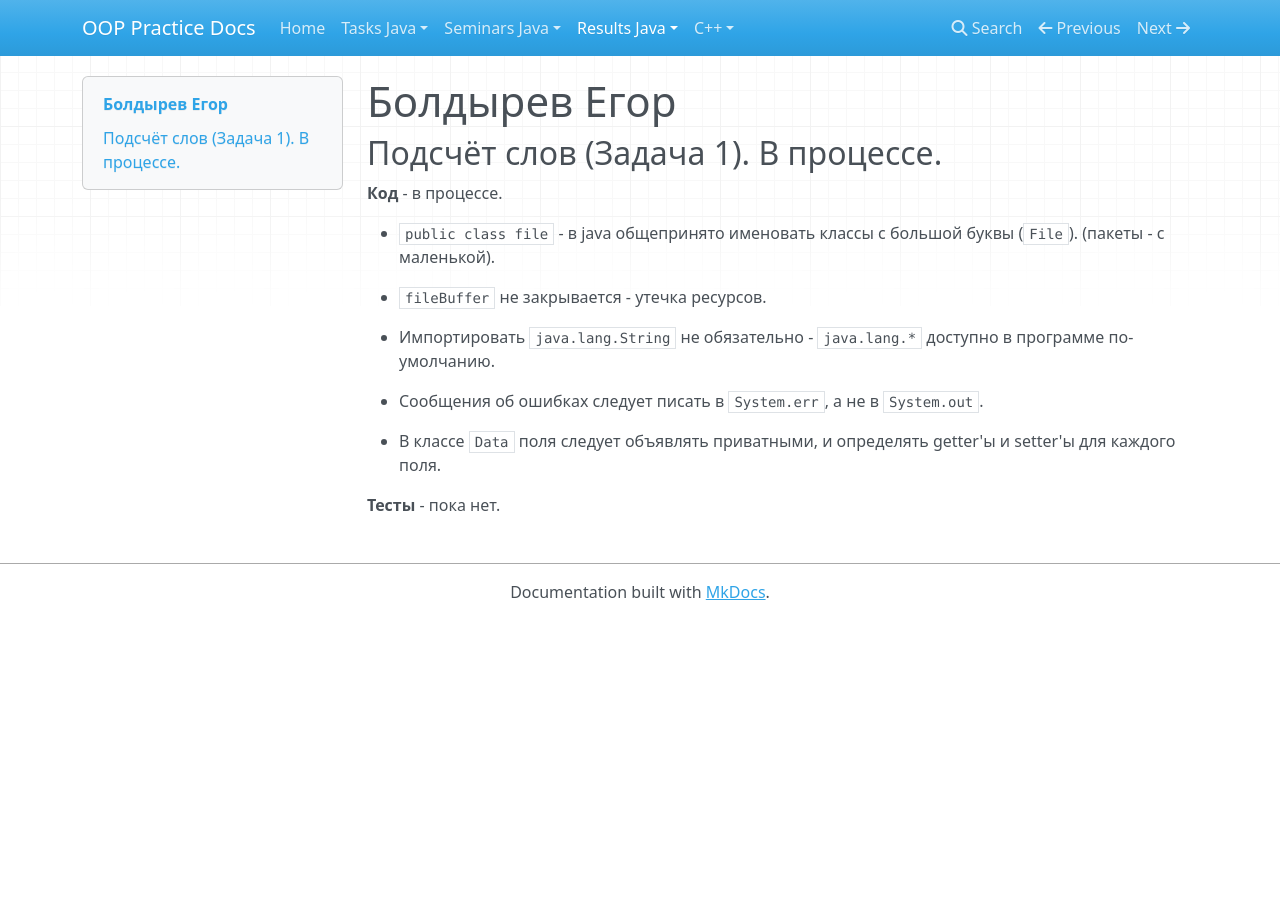
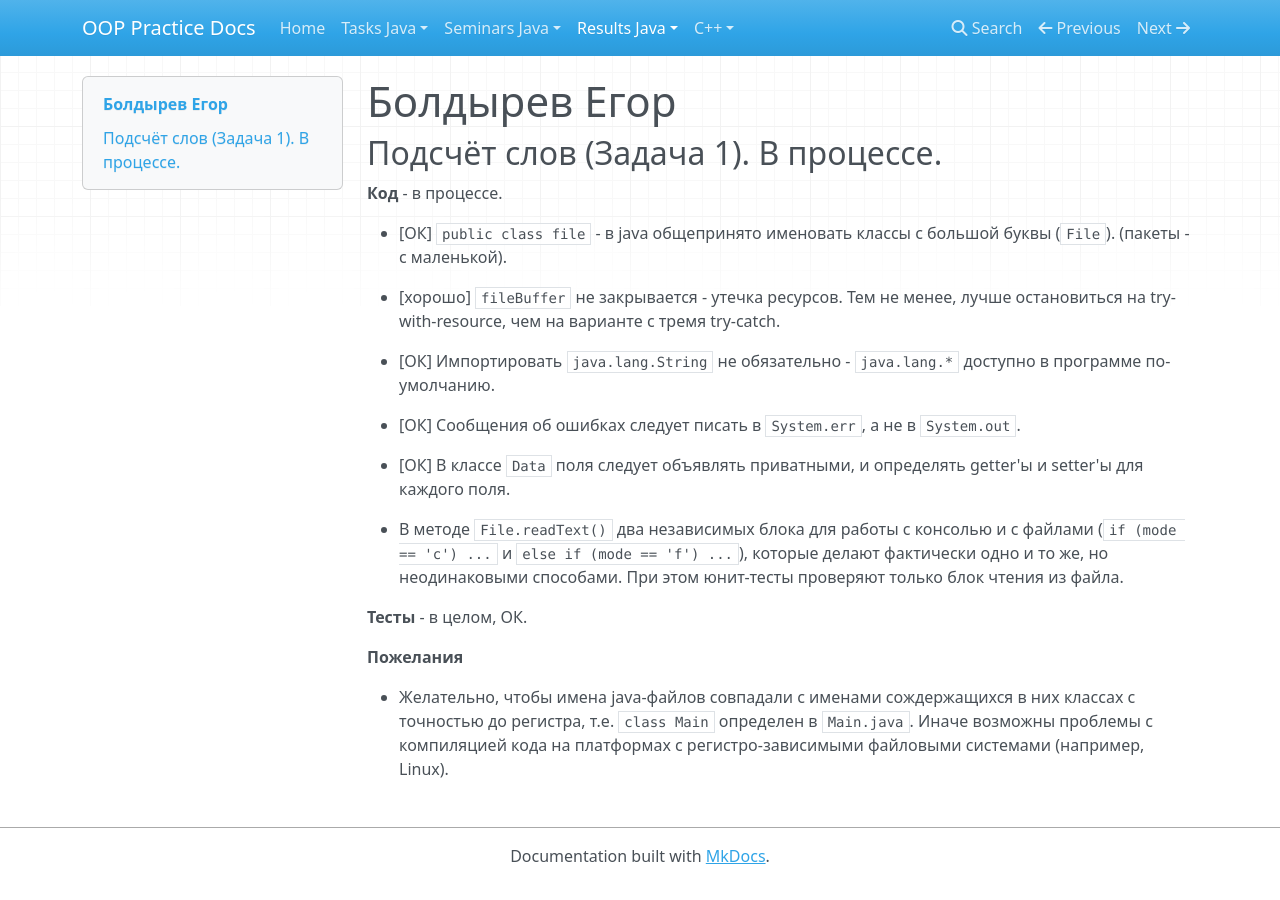
Before and after one commit to avoronkov/oop, an MkDocs documentation site: the page built from docs/2017.java/results/boldyrev.md, in a window 1280 px wide. Built offline with MkDocs 1.6.1, drawn with Linux system fonts in a browser that asks for light colours; nearby versions of some CDN libraries; old or Windows-style settings are respelled for this version of MkDocs.

Commit message:
results updated

```diff
--- a/docs/2017.java/results/boldyrev.md
+++ b/docs/2017.java/results/boldyrev.md
@@ -4,14 +4,26 @@
 
 **Код** - в процессе.
 
-- `public class file` - в java общепринято именовать классы с большой буквы (`File`). (пакеты - с маленькой).
+- [ОК] `public class file` - в java общепринято именовать классы с большой буквы (`File`). (пакеты - с маленькой).
 
-- `fileBuffer` не закрывается - утечка ресурсов.
+- [хорошо] `fileBuffer` не закрывается - утечка ресурсов. Тем не менее, лучше остановиться на try-with-resource,
+чем на варианте с тремя try-catch.
 
-- Импортировать `java.lang.String` не обязательно - `java.lang.*` доступно в программе по-умолчанию.
+- [ОК] Импортировать `java.lang.String` не обязательно - `java.lang.*` доступно в программе по-умолчанию.
 
-- Сообщения об ошибках следует писать в `System.err`, а не в `System.out`.
+- [ОК] Сообщения об ошибках следует писать в `System.err`, а не в `System.out`.
 
-- В классе `Data` поля следует объявлять приватными, и определять getter'ы и setter'ы для каждого поля.
+- [ОК] В классе `Data` поля следует объявлять приватными, и определять getter'ы и setter'ы для каждого поля.
 
-**Тесты** - пока нет.
+- В методе `File.readText()` два независимых блока для работы с консолью и с файлами
+(`if (mode == 'c') ...` и `else if (mode == 'f') ...`), которые делают фактически одно и то же,
+но неодинаковыми способами.
+При этом юнит-тесты проверяют только блок чтения из файла.
+
+**Тесты** - в целом, ОК.
+
+**Пожелания**
+
+- Желательно, чтобы имена java-файлов совпадали с именами сождержащихся в них классах с точностью до регистра,
+т.е. `class Main` определен в `Main.java`.
+Иначе возможны проблемы с компиляцией кода на платформах с регистро-зависимыми файловыми системами (например, Linux).
--- a/mkdocs.yml
+++ b/mkdocs.yml
@@ -19,6 +19,7 @@ pages:
             - 'Kostyleva': 2017.java/results/kostyleva.md
             - 'Milyaev': 2017.java/results/milyaev.md
             - 'Turchinovich': 2017.java/results/turchinovich.md
+            - 'Vorobyeva': 2017.java/results/vorobyeva.md
             - 'Zhuk': 2017.java/results/zhuk.md
     - C++:
         - 'Seminars C++':
```
Also changed, not shown: docs/2017.java/results.md (+5 -1 lines), docs/2017.java/results/kostyleva.md (+7 -2 lines), docs/2017.java/results/milyaev.md (+2 -2 lines), docs/2017.java/results/vorobyeva.md (added, +19 -0 lines), docs/index.md (+1 -1 lines).
